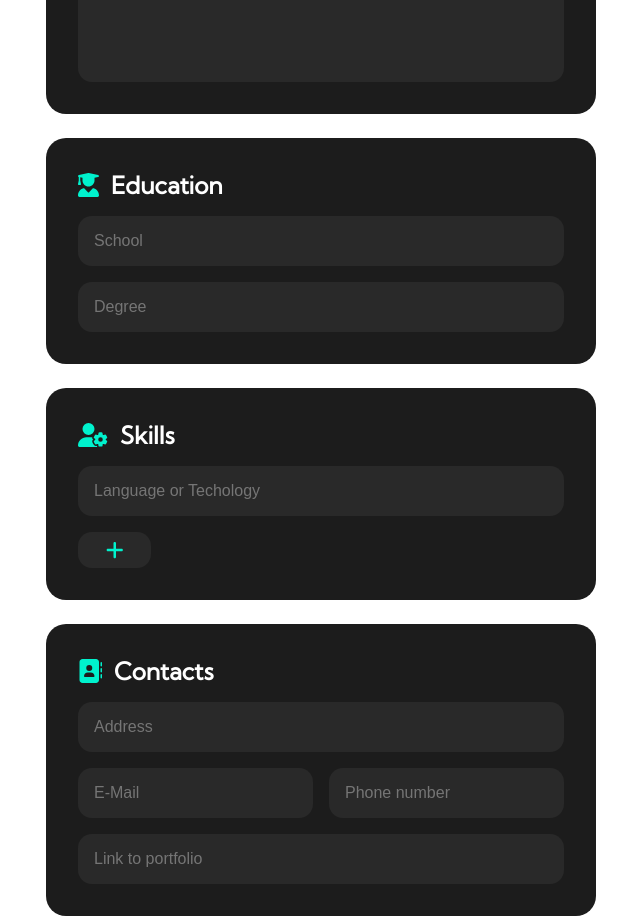
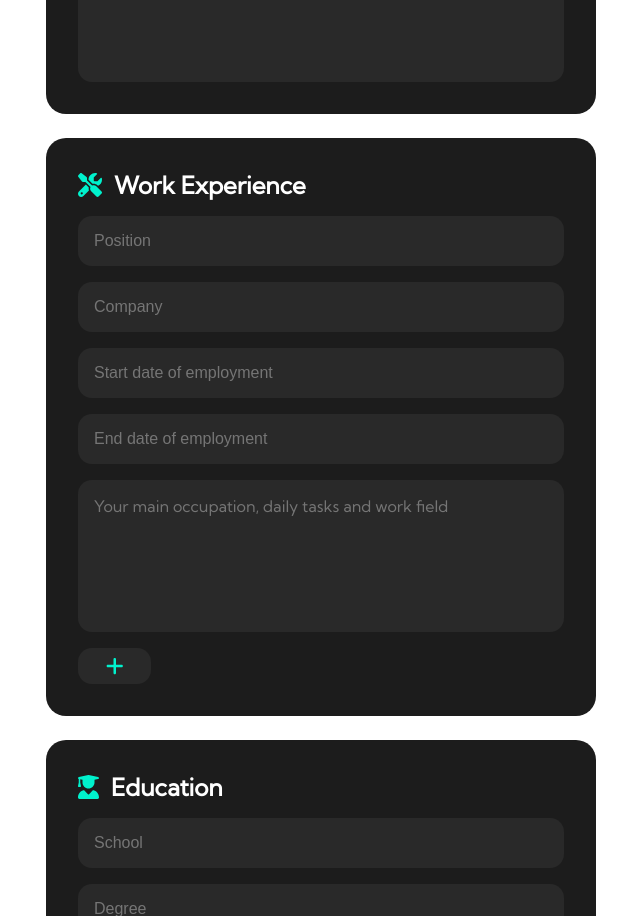
Before and after one commit to Ro-yeee/Resume-App, a React (Vite) app: page / in a window 1280 px wide. Shown: the part 560-1476 px from the top of the page, without its empty margins (319-959 px from the left). Built offline with nearby package versions, Linux system fonts and the light colour scheme.

Commit message:
Added a Work ExperienceForm(only styled it).

```diff
--- a/src/App.jsx
+++ b/src/App.jsx
@@ -110,6 +110,7 @@ function App() {
             data={data}
             pictureUpload={pictureUpload}
             handleData={handleData}/>
+        <ExperienceForm />
         <EducationForm
             data={data}
             handleData={handleData}/>
--- a/src/components/ExperienceForm.jsx
+++ b/src/components/ExperienceForm.jsx
@@ -1,5 +1,5 @@
 import { FontAwesomeIcon } from "@fortawesome/react-fontawesome"
-import { faScrewdriverWrench } from "@fortawesome/free-solid-svg-icons"
+import { faScrewdriverWrench,faPlus } from "@fortawesome/free-solid-svg-icons"
 
 function ExperienceForm() {
   return (
@@ -8,6 +8,30 @@ function ExperienceForm() {
             <FontAwesomeIcon icon={faScrewdriverWrench} className="iconNotClickable" />
             Work Experience
         </h2>
+        <input
+            type="text"
+            placeholder="Position"
+            maxLength={38}/>
+         <input
+            type="text"
+            placeholder="Company"
+            maxLength={30}/>
+         <input
+            type="text"
+            placeholder="Start date of employment"
+            maxLength={12}/>
+         <input
+            type="text"
+            placeholder="End date of employment"
+            maxLength={12}/>
+          <textarea
+            placeholder="Your main occupation, daily tasks and work field"
+            maxLength={400}
+            cols="30"
+            rows="6"/>
+          <button className="Btn">
+                <FontAwesomeIcon icon={faPlus} size="xl" className="iconNotClickable AddSymbol"/>
+          </button>
     </div>
   )
 }
```
